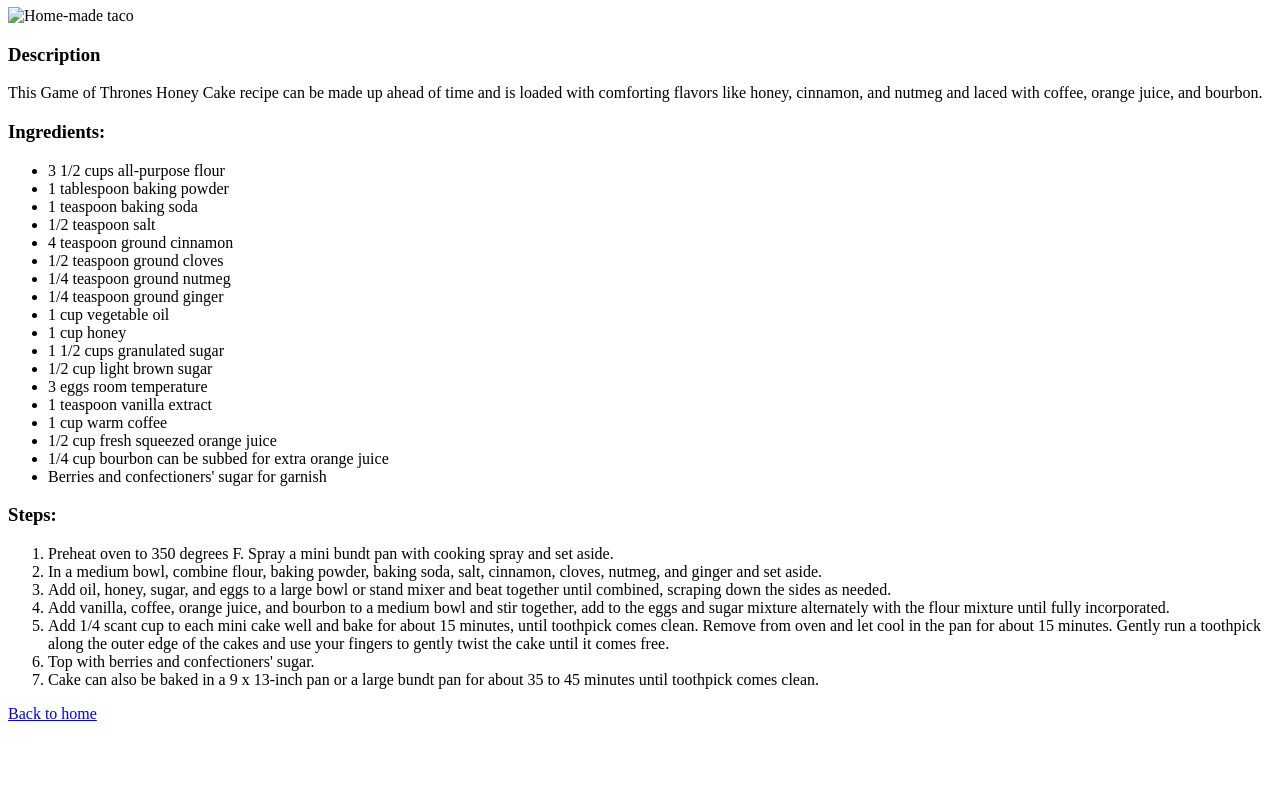
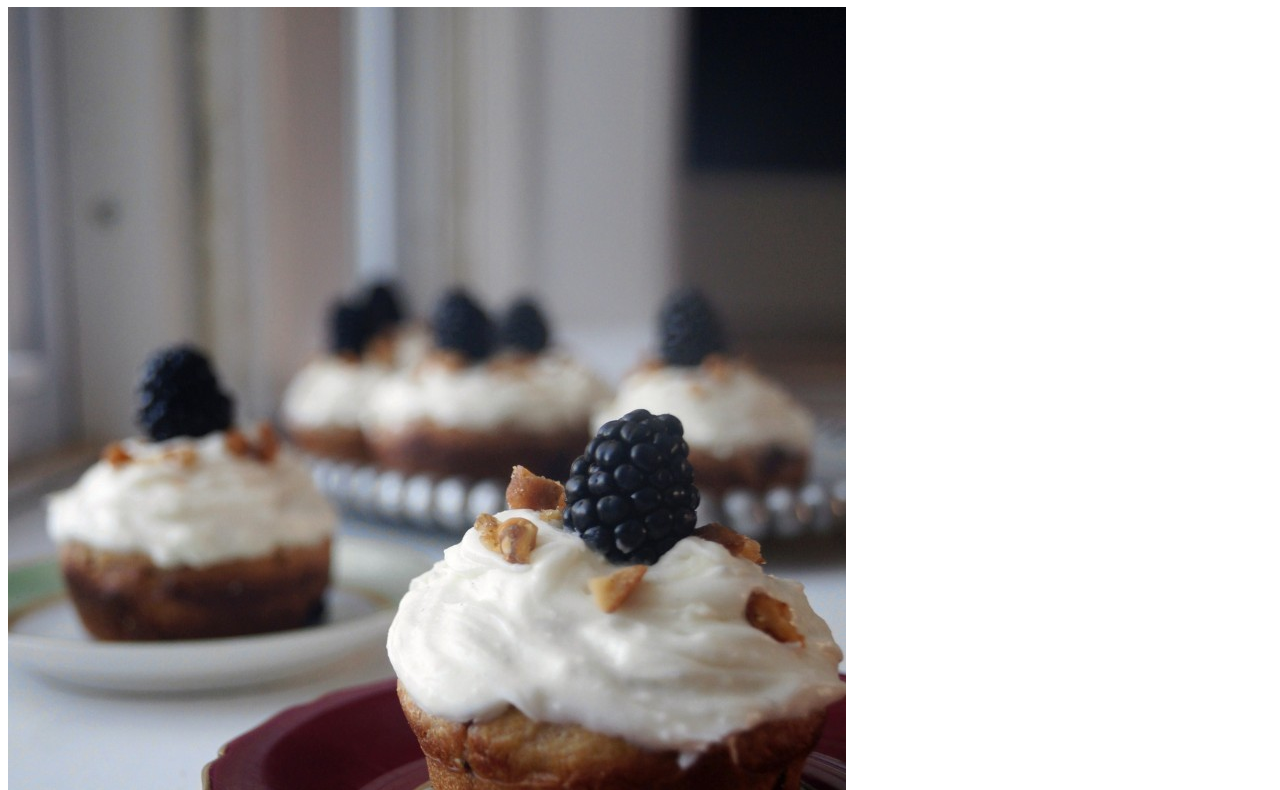
Before and after one commit to jcmpdx/odin-recipes, a plain HTML site: page recipes/cake.html in a window 1280 px wide. Shown: the part 73-863 px from the top of the page. Before the commit the page ends 804 px from the top, so only its background shows below. Drawn offline with Linux system fonts and the light colour scheme.

Commit message:
Replaced cake img

```diff
--- a/recipes/cake.html
+++ b/recipes/cake.html
@@ -8,7 +8,7 @@
 </head>
 <body>
     <h1>Honey Cake</h1>
-    <img src="../img/taco1.jpg" alt="Home-made taco">
+    <img src="../img/cake1.jpg" alt="Home-made taco">
     <h3>Description</h3>
     <p>This Game of Thrones Honey Cake recipe can be made up ahead of time and is loaded with comforting flavors like honey, cinnamon, and nutmeg and laced with coffee, orange juice, and bourbon.</p>
     <h3>Ingredients:</h3>
```
